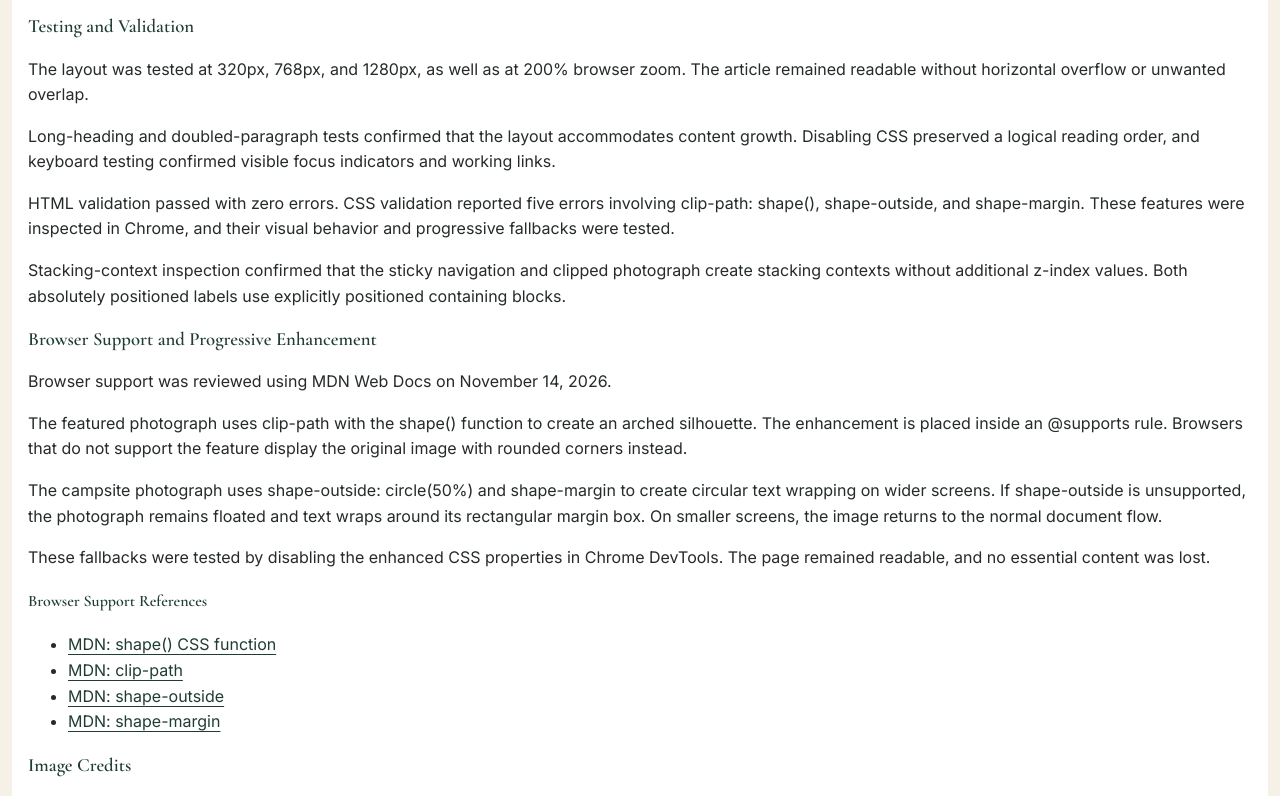
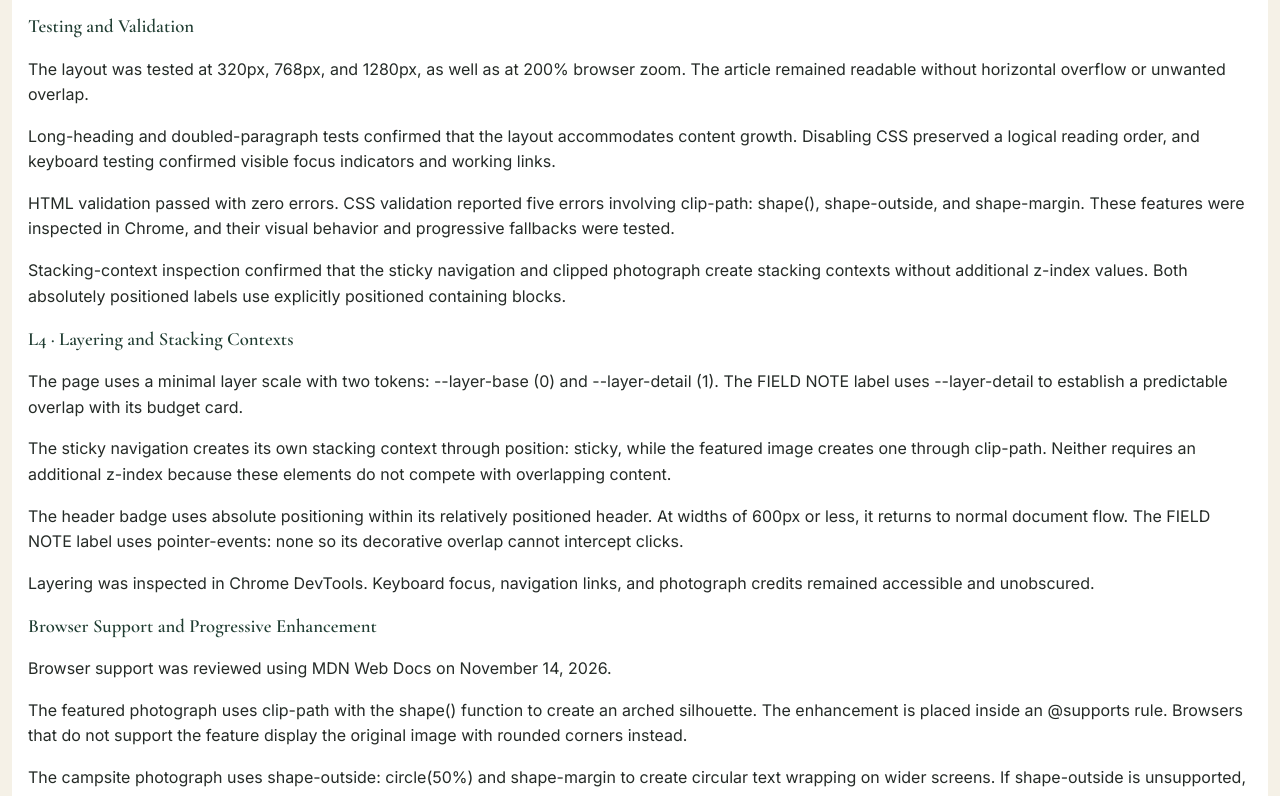
Before and after one commit to kriswojcik-dev/4-Deliverable-Layered-Feature-Story, a plain HTML site: page index.html in a window 1280 px wide. Shown: the part 4358-5154 px from the top of the page. Drawn offline with nearby package versions, Linux system fonts and the light colour scheme.

Commit message:
Enhance layering documentation and CSS for improved clarity and structure

```diff
--- a/index.html
+++ b/index.html
@@ -307,6 +307,38 @@
         values. Both absolutely positioned labels use explicitly positioned
         containing blocks.
       </p>
+
+      <h3>L4 · Layering and Stacking Contexts</h3>
+
+      <p>
+        The page uses a minimal layer scale with two tokens:
+        --layer-base (0) and --layer-detail (1).
+        The FIELD NOTE label uses --layer-detail to establish
+        a predictable overlap with its budget card.
+      </p>
+
+      <p>
+        The sticky navigation creates its own stacking context
+        through position: sticky, while the featured image
+        creates one through clip-path. Neither requires an
+        additional z-index because these elements do not
+        compete with overlapping content.
+      </p>
+
+      <p>
+        The header badge uses absolute positioning within
+        its relatively positioned header. At widths of
+        600px or less, it returns to normal document flow.
+        The FIELD NOTE label uses pointer-events: none
+        so its decorative overlap cannot intercept clicks.
+      </p>
+
+      <p>
+        Layering was inspected in Chrome DevTools.
+        Keyboard focus, navigation links, and photograph
+        credits remained accessible and unobscured.
+      </p>
+
       <h3>Browser Support and Progressive Enhancement</h3>
 
       <p>
@@ -390,7 +422,8 @@
       <p>
         ChatGPT was used as an assistant for explaining
         the responsive layout, CSS positioning and
-        stacking contexts, as well as for suggesting testing strategies, identifying and troubleshooting layout issues, and organizing testing
+        stacking contexts, as well as for suggesting testing strategies, identifying and troubleshooting layout issues,
+        and organizing testing
         documentation.
       </p>
       <p>
--- a/styles.css
+++ b/styles.css
@@ -41,11 +41,9 @@
     /* Article Layout */
     --measure: 68ch;
 
-    /* Module 4: Layer Scale */
+    /* L4: Minimal layer scale */
     --layer-base: 0;
-    --layer-raised: 10;
-    --layer-sticky: 20;
-    --layer-overlay: 30;
+    --layer-detail: 1;
 }
 
 /* Global foundation */
@@ -275,6 +273,7 @@ a:active {
 
 .budget-label {
     position: absolute;
+    z-index: var(--layer-detail);
     inset-block-start: -0.75rem;
     inset-inline-start: 1rem;
     padding: 0.35rem 0.75rem;
```
Also changed, not shown: composition-plan.html (+5 -2 lines).
